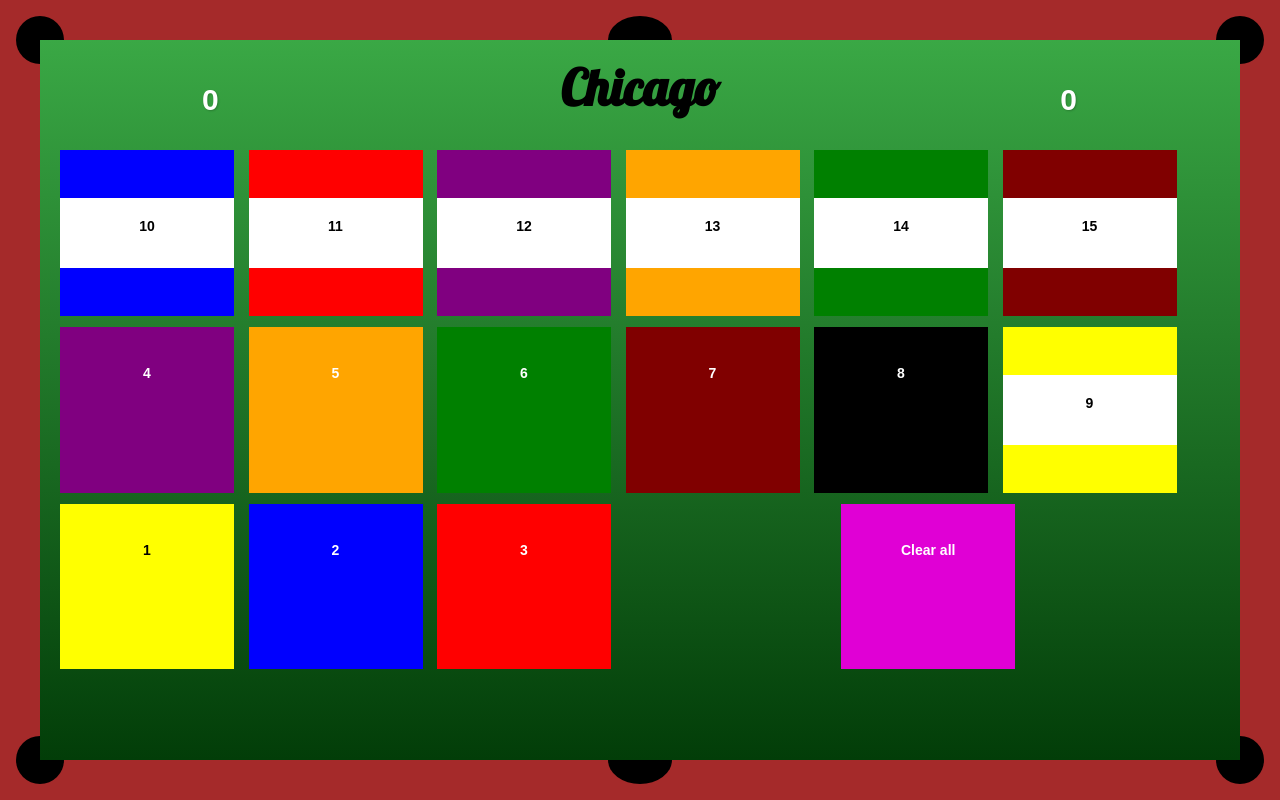
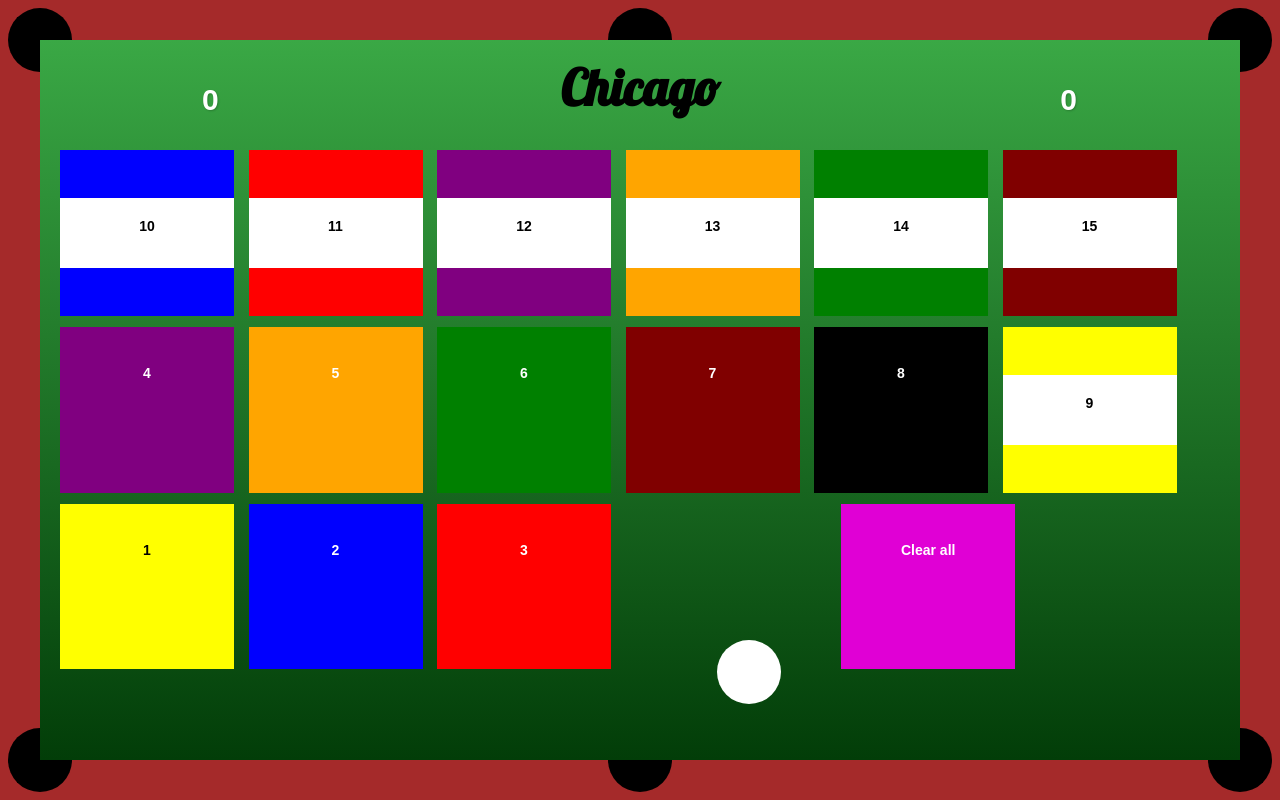
Before and after one commit to liamjmc/ChicagoPlain, a plain HTML site: page index.html in a window 1280 px wide. Drawn offline with Linux system fonts and the light colour scheme.

Commit message:
Added white ball

```diff
--- a/index.html
+++ b/index.html
@@ -17,6 +17,7 @@
     <div class="pocket middle-bottom-pocket"></div>
     <div class="pocket right-top-pocket"></div>
     <div class="pocket right-bottom-pocket"></div>
+    <div id="white"></div>
 	<div class="top">
 		<div tabindex="1" class="screen screen-right">0</div>
 		<div tabindex="1" class="screen screen-left">0</div>
--- a/main.css
+++ b/main.css
@@ -211,50 +211,50 @@ bottom: 5px;
 
 .pocket{
      position: absolute;
-    height: 6vh;
-width: 6vh;
+    height: 8vh;
+width: 8vh;
     background: transparent;
     border-radius: 50%;
 }
 
 .left-top-pocket{
-top: 2vh;
-left: 2vh;
-border-left: black solid 3vh;
-border-top: black solid 3vh;
+top: 1vh;
+left: 1vh;
+border-left: black solid 4vh;
+border-top: black solid 4vh;
 }
 
 .left-bottom-pocket{
-bottom: 2vh;
-left: 2vh;
-border-left: black solid 3vh;
-border-bottom: black solid 3vh;
+bottom: 1vh;
+left: 1vh;
+border-left: black solid 4vh;
+border-bottom: black solid 4vh;
 }
 
 .right-top-pocket{
-top: 2vh;
-right: 2vh;
-border-right: black solid 3vh;
-border-top: black solid 3vh;
+top: 1vh;
+right: 1vh;
+border-right: black solid 4vh;
+border-top: black solid 4vh;
 }
 
 .right-bottom-pocket{
-bottom: 2vh;
-right: 2vh;
-border-right: black solid 3vh;
-border-bottom: black solid 3vh;
+bottom: 1vh;
+right: 1vh;
+border-right: black solid 4vh;
+border-bottom: black solid 4vh;
 }
 
 .middle-top-pocket {
-border-top: solid black 3vh;
-top: 2vh;
+border-top: solid black 4vh;
+top: 1vh;
 width: 5vw;
 left: 47.5vw;
 }
 
 .middle-bottom-pocket {
-border-bottom: solid black 3vh;
-bottom: 2vh;
+border-bottom: solid black 4vh;
+bottom: 1vh;
 width: 5vw;
     left: 47.5vw;
 }
@@ -268,3 +268,13 @@ text-align: center;
 font-size: 50px;
 top: 7vh;
 }
+
+#white {
+height: 8vh;
+width: 8vh;
+position: absolute;
+bottom: 12vh;
+left: 56vw;
+border-radius: 50%;
+background: white;
+}
```
